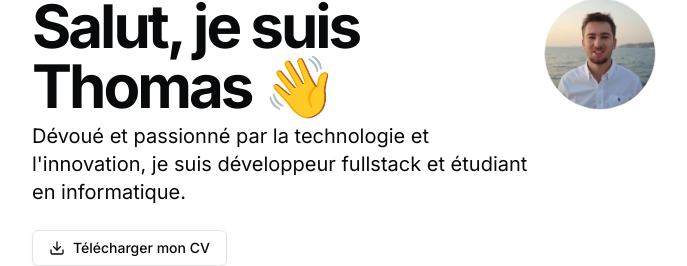
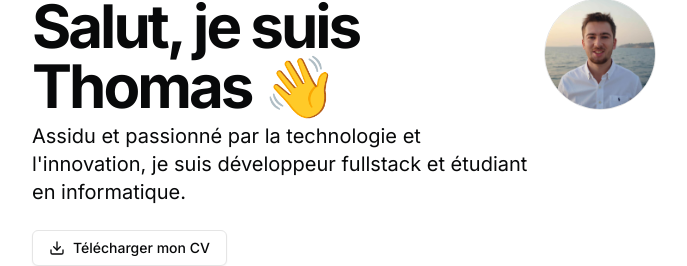
Before and after one commit to ThomasTartrau/portfolio-bts, a Next.js app: page / in a window 1280 px wide. Shown: the part 92-358 px from the top of the page, without its empty margins (296-983 px from the left). Built offline with nearby package versions, Linux system fonts and the light colour scheme.

Commit message:
Update resume.tsx

```diff
--- a/src/data/resume.tsx
+++ b/src/data/resume.tsx
@@ -8,7 +8,7 @@ export const DATA = {
   location: "Nantes, France",
   locationLink: "https://www.google.com/maps/place/nantes",
   description:
-    "Dévoué et passionné par la technologie et l'innovation, je suis développeur fullstack et étudiant en informatique.",
+    "Assidu et passionné par la technologie et l'innovation, je suis développeur fullstack et étudiant en informatique.",
   summary:
     "Ma passion pour l'informatique a commencé très tôt, à l'âge de 12 ans, j'ai écrit mes premières lignes de code pour créer des serveurs Minecraft et des bots Discord. Cette expérience précoce m'a permis de découvrir le vaste monde de la programmation et m'a donné envie d'en faire mon métier.\n\nAujourd'hui, en tant qu'étudiant en informatique, je me concentre sur le développement web et applicatif fullstack, combinant ma passion pour la création d'interfaces utilisateur élégantes avec mon intérêt pour l'architecture backend robuste. Je suis particulièrement attiré par les technologies modernes comme React, Next.js et Rust, qui me permettent de créer des applications web performantes et innovantes.\n\nEn dehors de mes études, je contribue activement à des projets open source et je cherche constamment à approfondir mes connaissances en explorant de nouvelles technologies et frameworks. Mon objectif est de devenir un développeur polyvalent capable de relever les défis techniques les plus complexes tout en créant des solutions qui ont un impact positif sur les utilisateurs.",
   avatarUrl: "/me.png",
```
